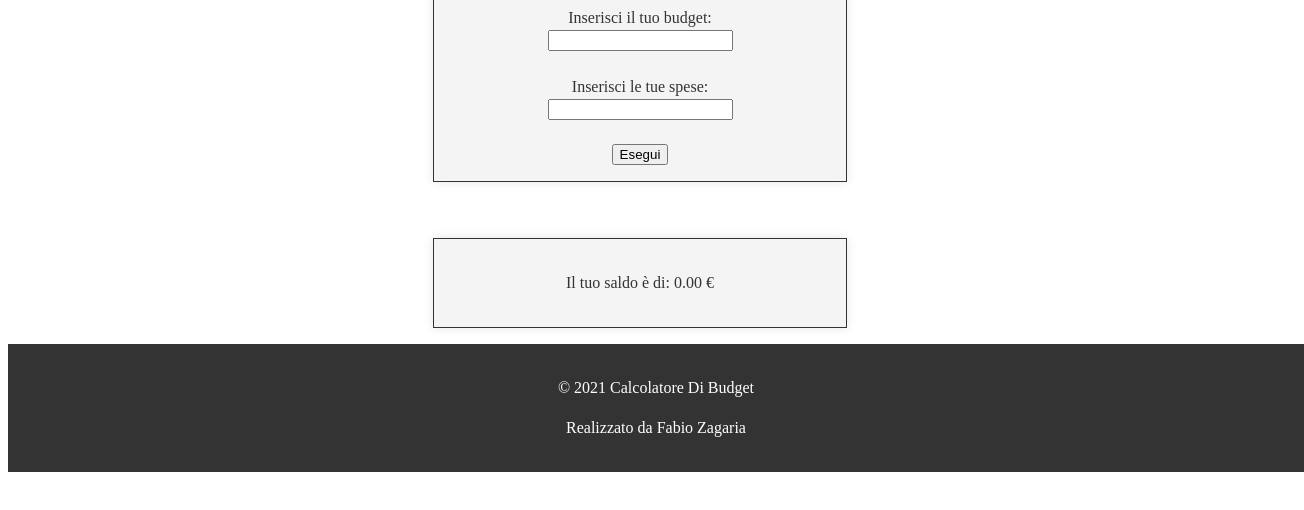
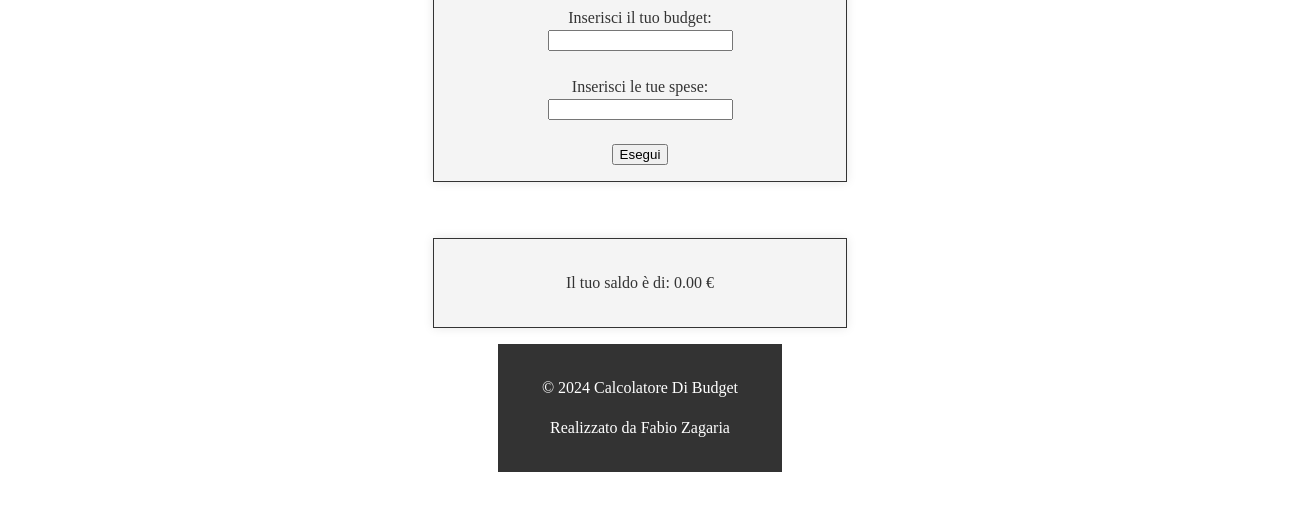
Before and after one commit to JavaMetalCoder/Esercizi, a plain HTML site: page index.html in a window 1280 px wide. Shown: the part 118-628 px from the top of the page, 1304 px wide, since content can reach past the window. Drawn offline with Linux system fonts and the light colour scheme.

Commit message:
footer cambiato

```diff
--- a/index.html
+++ b/index.html
@@ -25,7 +25,7 @@
     </div>
 
     <footer class="footer">
-        <p>© 2021 Calcolatore Di Budget</p>
+        <p>© 2024 Calcolatore Di Budget</p>
         <p>Realizzato da Fabio Zagaria</p>
     </footer>
 
--- a/style.css
+++ b/style.css
@@ -69,8 +69,9 @@ footer {
     text-align: center;
     position: relative;
     bottom: 0;
-    width: 100%;
+    width: 20%;
     padding: 1rem;
+    margin: 0 auto;
     background-color: #333;
     color: #fff;
 
```
